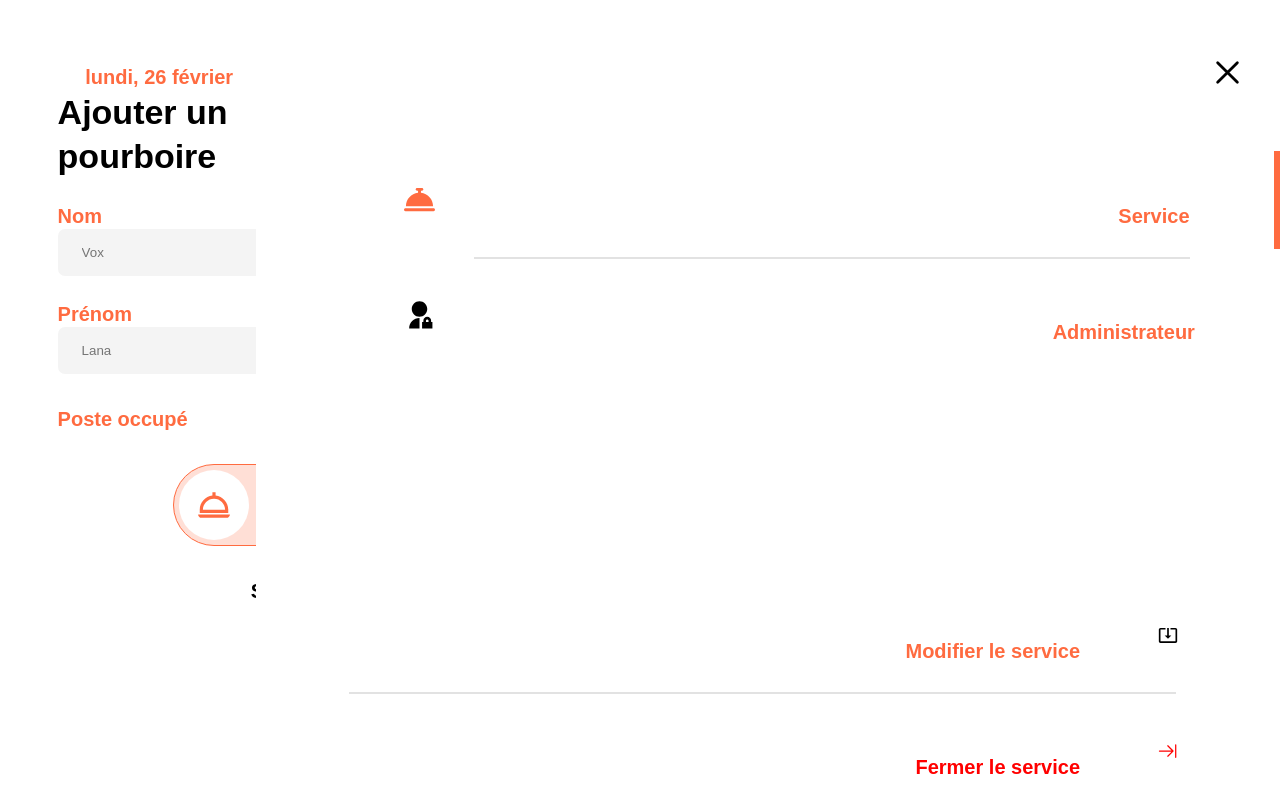
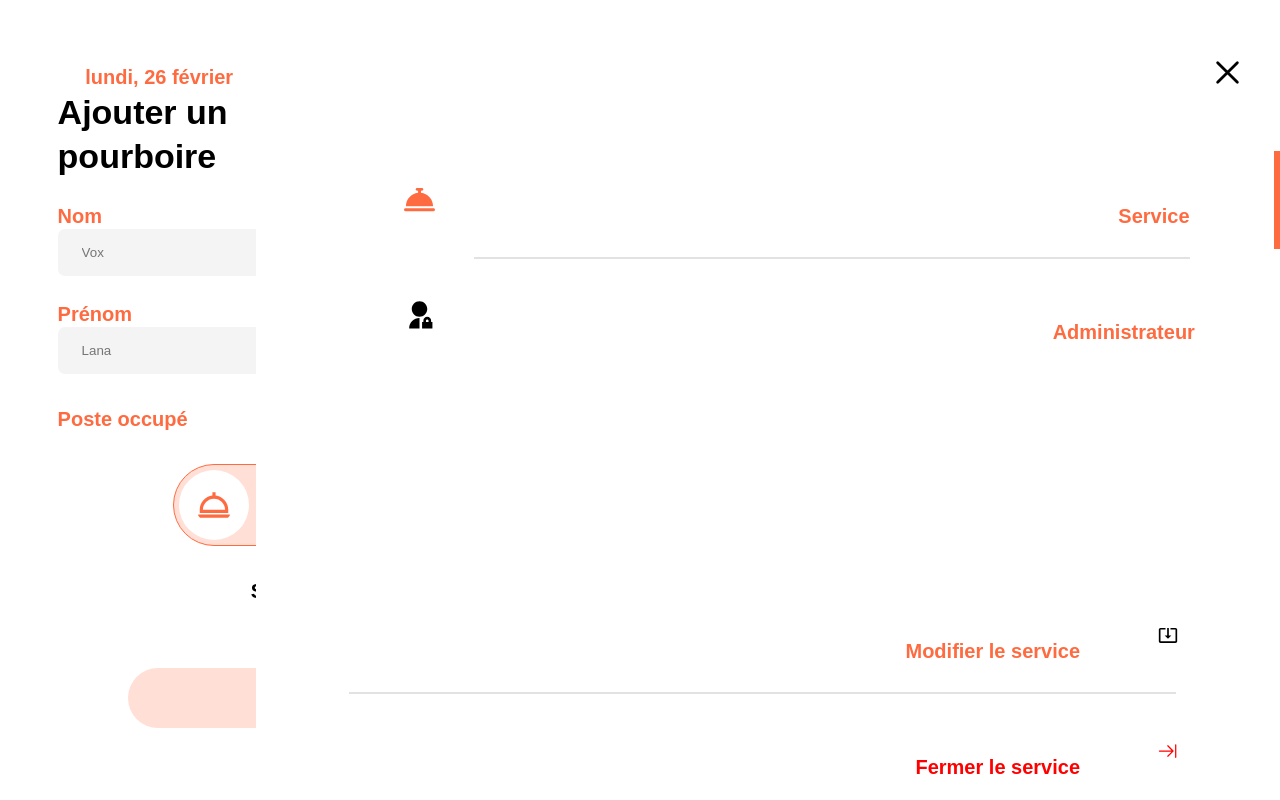
Before and after one commit to SarahOtmane/examCss, a React (Create React App) app: page /addemploye in a window 1280 px wide. Built offline with nearby package versions, Linux system fonts and the light colour scheme.

Commit message:
premiere version du composant addEmploye complet

```diff
--- a/src/App.js
+++ b/src/App.js
@@ -25,7 +25,7 @@ function App(){
             <Routes>
                 <Route path='/' element={<Home allEmploye={allEmploye} isDarkMode={isDarkMode} setIsDarkMode={setIsDarkMode} />} />
                 <Route path='/tips' element={<AddTips isDarkMode={isDarkMode} />} />
-                <Route path='/addemploye' element={<AddEmploye setAllEmploye={setAllEmploye} isDarkMode={isDarkMode} />} />
+                <Route path='/addemploye' element={<AddEmploye allEmploye={allEmploye} setAllEmploye={setAllEmploye} isDarkMode={isDarkMode} />} />
             </Routes>
         </BrowserRouter>
     )
--- a/src/components/AddEmploye.js
+++ b/src/components/AddEmploye.js
@@ -8,25 +8,43 @@ import { BiDish } from "react-icons/bi";
 import { useState } from "react";
 
 
-function AddEmploye({isDarkMode}){
+function AddEmploye({allEmploye, setAllEmploye, isDarkMode}){
     const [poste, setPoste] = useState('serveur');
+    const [nom, setNom] = useState("");
+    const [prenom, setPrenom] =useState("");
 
     const changePoste = () =>{
         if(poste === "serveur") setPoste("cuisinier");
         else setPoste("serveur")
     }
 
+    const ajoutEmploye = (e) =>{
+        e.preventDefault();
+        let tab = allEmploye;
+        tab.push({nom: `${nom} ${prenom}`, poste: poste});
+        setAllEmploye(tab);
+        console.log(allEmploye);
+    }
+
+    const inputChange= (event) =>{
+        if(event.target.id === "lastNameEmploye") setNom(event.target.value);
+        else setPrenom(event.target.value)
+    }
+
     return(
         <body className="addEmploye">
             <Header titre="Ajouter un pourboire" />
-            <Input placeholder="Vox" label="Nom" id="lastNameEmploye"  />
-            <Input placeholder="Lana" label="Prénom" id="nameEmploye" />
-            <p>Poste occupé</p>
-            <button className='poste' onClick={changePoste}>
-                <BiDish className={`icon ${isDarkMode ? "dark" : "light"} ${poste==="serveur" ? "selected" : ""}`} />
-                <PiCookingPot className={`icon ${poste==="cuisinier" ? "selected" : ""}`} />
-            </button>
-            <p>{poste==="serveur" ? "Serveur" : "Cuisinier"}</p>
+            <form onSubmit={e => ajoutEmploye(e)}>
+                <Input placeholder="Vox" label="Nom" id="lastNameEmploye" value={nom} inputChange={inputChange} />
+                <Input placeholder="Lana" label="Prénom" id="nameEmploye" value={prenom} inputChange={inputChange} />
+                <p>Poste occupé</p>
+                <button className='poste' onClick={changePoste} type="button">
+                    <BiDish className={`icon ${isDarkMode ? "dark" : "light"} ${poste==="serveur" ? "selected" : ""}`} />
+                    <PiCookingPot className={`icon ${poste==="cuisinier" ? "selected" : ""}`} />
+                </button>
+                <p>{poste==="serveur" ? "Serveur" : "Cuisinier"}</p>
+                <button type="submit">Ajouter</button>
+            </form>
         </body>
     )
 }
--- a/src/components/Inputt.js
+++ b/src/components/Inputt.js
@@ -1,7 +1,7 @@
-function Input ({placeholder, label, id}) {
+function Input ({placeholder, label, id, value, inputChange}) {
     return <div className="input">
         <label id={id}>{label}</label>
-        <input type="text" className="form-control" placeholder={placeholder} id={id}/>
+        <input type="text" className="form-control" placeholder={placeholder} id={id} value={value} onChange={inputChange}/>
     </div>
 }
 
--- a/src/css/App.css
+++ b/src/css/App.css
@@ -85,7 +85,7 @@ body {
   flex-direction: row;
 }
 
-.addEmploye p, .service div p, .service ul li, .employe ul li, header, .addTips .button, .service div button[type=submit], .employe button[type=submit] {
+.addEmploye p, .service div p, .service ul li, .employe ul li, header, .addEmploye button[type=submit], .addTips .button, .service div button[type=submit], .employe button[type=submit] {
   width: 80%;
   margin: auto;
 }
@@ -94,7 +94,7 @@ body {
   font-weight: bold;
 }
 
-.addTips .button, .service div button[type=submit], .employe button[type=submit] {
+.addEmploye button[type=submit], .addTips .button, .service div button[type=submit], .employe button[type=submit] {
   background-color: rgba(255, 107, 64, 0.2117647059);
   color: #FF6B40;
   border: none;
@@ -400,6 +400,9 @@ div.input input {
   color: #000000;
   text-align: center;
 }
+.addEmploye button[type=submit] {
+  margin-top: 4rem;
+}
 
 /* ------------- Dark mode ------------- */
 body.darkMode {
--- a/src/css/App.sass
+++ b/src/css/App.sass
@@ -406,6 +406,9 @@ div.input
         color: $noir
         text-align: center
 
+    button[type='submit']
+        @extend %button
+        margin-top: 4rem
 
 
 
```
Also changed, not shown: 1 other file (tests, documents, lock files or other folders).
